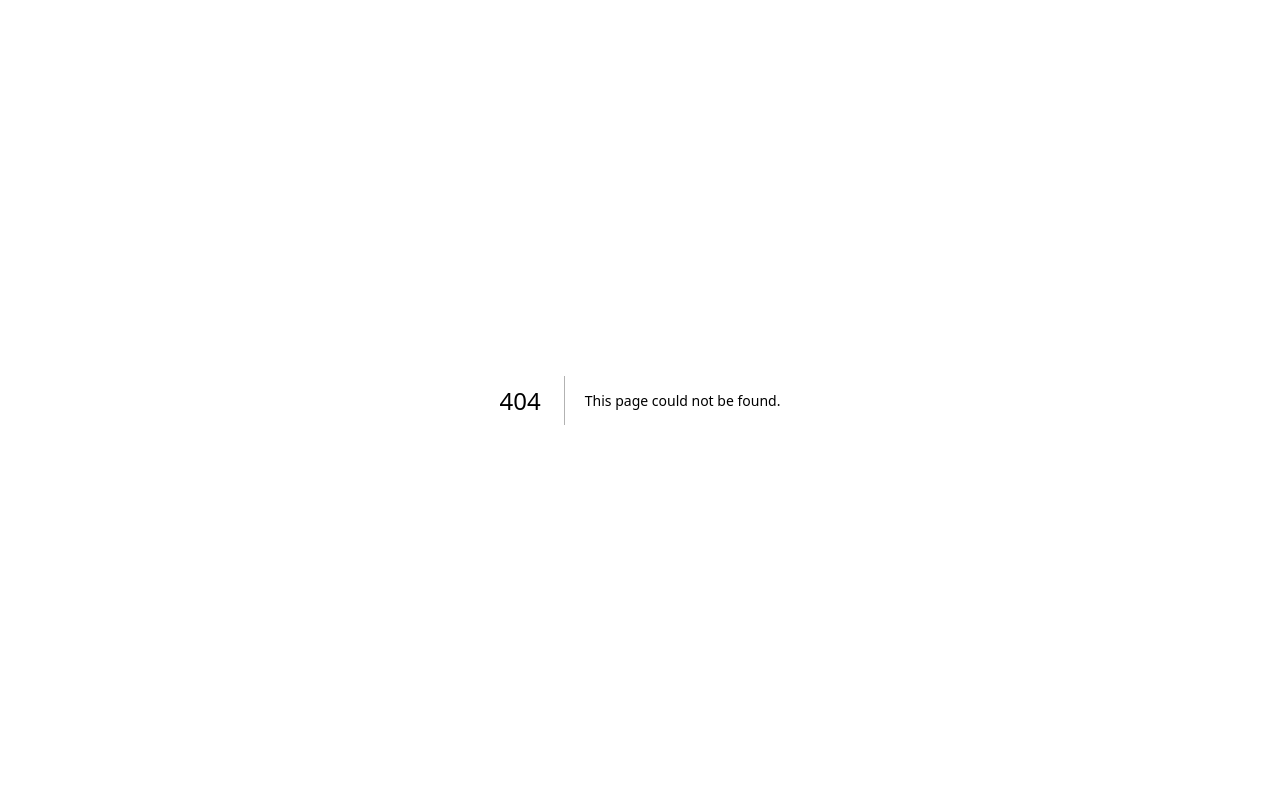
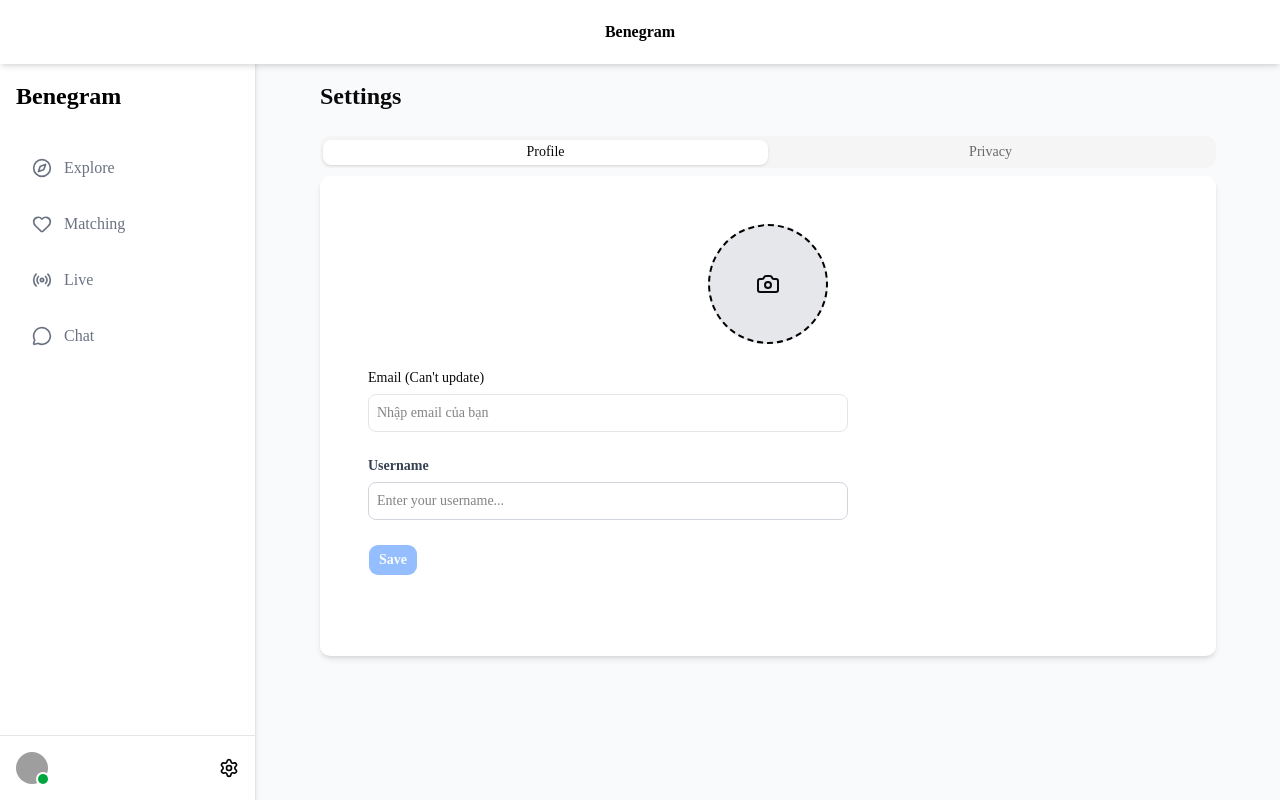
Before and after one commit to Trangsiban27/chat-next-app, a Next.js app: page /settings in a window 1280 px wide. Before the commit this address had no page. Built offline with nearby package versions, Linux system fonts and the light colour scheme; grey boxes are pictures that could not be loaded.

Commit message:
Feature: Setting page, profile tab

```diff
--- /dev/null
+++ b/app/(main)/settings/components/Profile.tsx
@@ -0,0 +1,123 @@
+'use client'
+import { Button } from '@/components/ui/button'
+import { useUserStore } from '@/store/useUserStore'
+import { yupResolver } from '@hookform/resolvers/yup'
+import { Camera } from 'lucide-react'
+import React, { useEffect } from 'react'
+import { Controller, useForm } from 'react-hook-form'
+import * as yup from 'yup'
+
+const schema = yup.object().shape({
+    username: yup.string().required('Username is required')
+})
+
+const Profile = () => {
+    const avatarRef = React.useRef<HTMLInputElement>(null)
+    const { user } = useUserStore()
+    const { control, watch, reset, formState: { errors, isValid, isDirty } } = useForm({
+        mode: 'onChange',
+        resolver: yupResolver(schema),
+        defaultValues: {
+            username: user?.user?.username || "",
+        }
+    })
+
+    const handleAvatarClick = () => {
+        avatarRef.current?.click()
+    }
+
+    const handleChangeAvatar = (e: React.ChangeEvent<HTMLInputElement> | null) => {
+        const file = e?.target?.files?.[0]
+
+        if (file) {
+
+        }
+    }
+
+    useEffect(() => {
+        if (user?.user?.username) {
+            reset({ username: user.user.username })
+        }
+    }, [user, reset])
+
+    return (
+        <div className='flex flex-col p-6 gap-y-6'>
+
+            <div className='w-full flex items-center justify-center'>
+                <div
+                    className='cursor-pointer w-30 h-30 border-2 border-black border-dashed bg-gray-200 rounded-full flex items-center justify-center'
+                    onClick={handleAvatarClick}
+                >
+                    <Camera />
+
+                </div>
+
+                <input
+                    type="file"
+                    ref={avatarRef}
+                    className="hidden"
+                    onChange={handleChangeAvatar}
+                />
+            </div>
+
+            <div className="w-120 flex flex-col gap-1.5">
+                <label
+                    htmlFor="email"
+                >
+                    Email (Can't update)
+                </label>
+                <input
+                    id="email"
+                    type="email"
+                    value={user?.user?.email || ''}
+                    disabled={true}
+                    placeholder="Nhập email của bạn"
+                    className={`border p-2 rounded-md w-full transition-all outline-none`}
+                />
+            </div>
+
+            <Controller
+                name="username"
+                control={control}
+                render={({ field, fieldState: { error } }) => (
+                    <div className="w-120 flex flex-col gap-1.5">
+                        <label
+                            htmlFor="username"
+                            className={`font-semibold text-sm ${error ? 'text-red-500' : 'text-gray-700'}`}
+                        >
+                            Username
+                        </label>
+                        <input
+                            {...field}
+                            id="username"
+                            type="text"
+                            placeholder="Enter your username..."
+                            className={`border p-2 rounded-md w-full transition-all outline-none ${error
+                                ? 'border-red-500 focus:ring-1 focus:ring-red-500'
+                                : 'border-gray-300 focus:border-blue-500 focus:ring-1 focus:ring-blue-500'
+                                }`}
+                        />
+
+                        {/* Hiển thị thông báo lỗi */}
+                        {error && (
+                            <span className="text-red-500 text-xs font-medium animate-in fade-in slide-in-from-top-1">
+                                {error.message}
+                            </span>
+                        )}
+                    </div>
+                )}
+            />
+
+            <div>
+                <Button
+                    className='bg-blue-500 cursor-pointer font-bold'
+                    disabled={!isValid || !isDirty}
+                >
+                    Save
+                </Button>
+            </div>
+        </div>
+    )
+}
+
+export default Profile
--- /dev/null
+++ b/app/(main)/settings/page.tsx
@@ -0,0 +1,52 @@
+'use client'
+import { Tabs, TabsContent, TabsList, TabsTrigger } from '@/components/ui/tabs'
+import { useRouter, useSearchParams } from 'next/navigation'
+import React, { Suspense } from 'react'
+import Profile from './components/Profile'
+
+const SettingsContent = () => {
+    const router = useRouter()
+    const searchParams = useSearchParams()
+
+    const activeTab = searchParams.get('tab') || 'profile'
+
+    const handleChangeTab = (value: string) => {
+
+        router.push(`/settings?tab=${value}`)
+    }
+
+    return (
+        <Tabs value={activeTab} onValueChange={handleChangeTab} className="w-full">
+            <TabsList className="grid w-full grid-cols-2">
+                <TabsTrigger value="profile">Profile</TabsTrigger>
+                <TabsTrigger value="account">Privacy</TabsTrigger>
+            </TabsList>
+
+            <TabsContent value="profile">
+                {/* Component Profile của bạn */}
+                <div className='h-120 bg-white p-6 shadow-md rounded-lg'>
+                    <Profile />
+                </div>
+            </TabsContent>
+
+            <TabsContent value="account">
+                <div className='h-120 bg-white p-6 shadow-md rounded-lg'>
+                    Lorem ipsum dolor, sit amet consectetur adipisicing elit. Nulla dolore sed fuga, qui mollitia expedita officia cumque fugiat! Magnam expedita iste ab amet qui modi dolorum impedit aperiam repellat veniam?
+                </div>
+            </TabsContent>
+        </Tabs>
+    )
+}
+
+const SettingPage = () => {
+    return (
+        <div className="max-w-4xl mx-auto">
+            <h1 className="text-2xl font-bold mb-6">Settings</h1>
+            <Suspense fallback={<div>Loading settings...</div>}>
+                <SettingsContent />
+            </Suspense>
+        </div>
+    )
+}
+
+export default SettingPage
--- a/components/sidebar/Sidebar.tsx
+++ b/components/sidebar/Sidebar.tsx
@@ -2,12 +2,14 @@
 import React from 'react'
 import { Avatar, AvatarBadge, AvatarFallback, AvatarImage } from '../ui/avatar'
 import { Compass, Heart, MessageCircle, Radio, Settings } from 'lucide-react'
-import { usePathname } from 'next/navigation'
+import { usePathname, useRouter } from 'next/navigation'
 import Link from 'next/link'
+import { useUserStore } from '@/store/useUserStore'
 
 const Sidebar = () => {
-
+    const router = useRouter()
     const pathname = usePathname()
+    const { user } = useUserStore()
 
     const navigations = [
         { name: 'Explore', icon: Compass, href: '/' },
@@ -15,6 +17,10 @@
         { name: 'Live', icon: Radio, href: '/live' },
         { name: 'Chat', icon: MessageCircle, href: '/chat' },
     ]
+
+    const handleToSetting = () => {
+        router.replace('/settings')
+    }
 
     return (
         <aside className="hidden md:flex w-64 flex-col border-r bg-white shadow-md relative">
@@ -53,10 +59,10 @@
                         <AvatarBadge className="bg-green-600 dark:bg-green-800" />
                     </Avatar>
 
-                    <span className='text-sm font-bold'>Nicolas propin</span>
+                    <span className='text-sm font-bold'>{user?.user?.username}</span>
                 </div>
 
-                <button className='cursor-pointer'>
+                <button className='cursor-pointer' onClick={handleToSetting}>
                     <Settings className='w-5 h-5' />
                 </button>
             </div>
--- /dev/null
+++ b/components/ui/tabs.tsx
@@ -0,0 +1,90 @@
+"use client"
+
+import * as React from "react"
+import { cva, type VariantProps } from "class-variance-authority"
+import { Tabs as TabsPrimitive } from "radix-ui"
+
+import { cn } from "@/lib/utils"
+
+function Tabs({
+  className,
+  orientation = "horizontal",
+  ...props
+}: React.ComponentProps<typeof TabsPrimitive.Root>) {
+  return (
+    <TabsPrimitive.Root
+      data-slot="tabs"
+      data-orientation={orientation}
+      className={cn(
+        "group/tabs flex gap-2 data-horizontal:flex-col",
+        className
+      )}
+      {...props}
+    />
+  )
+}
+
+const tabsListVariants = cva(
+  "group/tabs-list inline-flex w-fit items-center justify-center rounded-lg p-[3px] text-muted-foreground group-data-horizontal/tabs:h-8 group-data-vertical/tabs:h-fit group-data-vertical/tabs:flex-col data-[variant=line]:rounded-none",
+  {
+    variants: {
+      variant: {
+        default: "bg-muted",
+        line: "gap-1 bg-transparent",
+      },
+    },
+    defaultVariants: {
+      variant: "default",
+    },
+  }
+)
+
+function TabsList({
+  className,
+  variant = "default",
+  ...props
+}: React.ComponentProps<typeof TabsPrimitive.List> &
+  VariantProps<typeof tabsListVariants>) {
+  return (
+    <TabsPrimitive.List
+      data-slot="tabs-list"
+      data-variant={variant}
+      className={cn(tabsListVariants({ variant }), className)}
+      {...props}
+    />
+  )
+}
+
+function TabsTrigger({
+  className,
+  ...props
+}: React.ComponentProps<typeof TabsPrimitive.Trigger>) {
+  return (
+    <TabsPrimitive.Trigger
+      data-slot="tabs-trigger"
+      className={cn(
+        "relative inline-flex h-[calc(100%-1px)] flex-1 items-center justify-center gap-1.5 rounded-md border border-transparent px-1.5 py-0.5 text-sm font-medium whitespace-nowrap text-foreground/60 transition-all group-data-vertical/tabs:w-full group-data-vertical/tabs:justify-start hover:text-foreground focus-visible:border-ring focus-visible:ring-[3px] focus-visible:ring-ring/50 focus-visible:outline-1 focus-visible:outline-ring disabled:pointer-events-none disabled:opacity-50 has-data-[icon=inline-end]:pr-1 has-data-[icon=inline-start]:pl-1 dark:text-muted-foreground dark:hover:text-foreground group-data-[variant=default]/tabs-list:data-active:shadow-sm group-data-[variant=line]/tabs-list:data-active:shadow-none [&_svg]:pointer-events-none [&_svg]:shrink-0 [&_svg:not([class*='size-'])]:size-4",
+        "group-data-[variant=line]/tabs-list:bg-transparent group-data-[variant=line]/tabs-list:data-active:bg-transparent dark:group-data-[variant=line]/tabs-list:data-active:border-transparent dark:group-data-[variant=line]/tabs-list:data-active:bg-transparent",
+        "data-active:bg-background data-active:text-foreground dark:data-active:border-input dark:data-active:bg-input/30 dark:data-active:text-foreground",
+        "after:absolute after:bg-foreground after:opacity-0 after:transition-opacity group-data-horizontal/tabs:after:inset-x-0 group-data-horizontal/tabs:after:bottom-[-5px] group-data-horizontal/tabs:after:h-0.5 group-data-vertical/tabs:after:inset-y-0 group-data-vertical/tabs:after:-right-1 group-data-vertical/tabs:after:w-0.5 group-data-[variant=line]/tabs-list:data-active:after:opacity-100",
+        className
+      )}
+      {...props}
+    />
+  )
+}
+
+function TabsContent({
+  className,
+  ...props
+}: React.ComponentProps<typeof TabsPrimitive.Content>) {
+  return (
+    <TabsPrimitive.Content
+      data-slot="tabs-content"
+      className={cn("flex-1 text-sm outline-none", className)}
+      {...props}
+    />
+  )
+}
+
+export { Tabs, TabsList, TabsTrigger, TabsContent, tabsListVariants }
```
